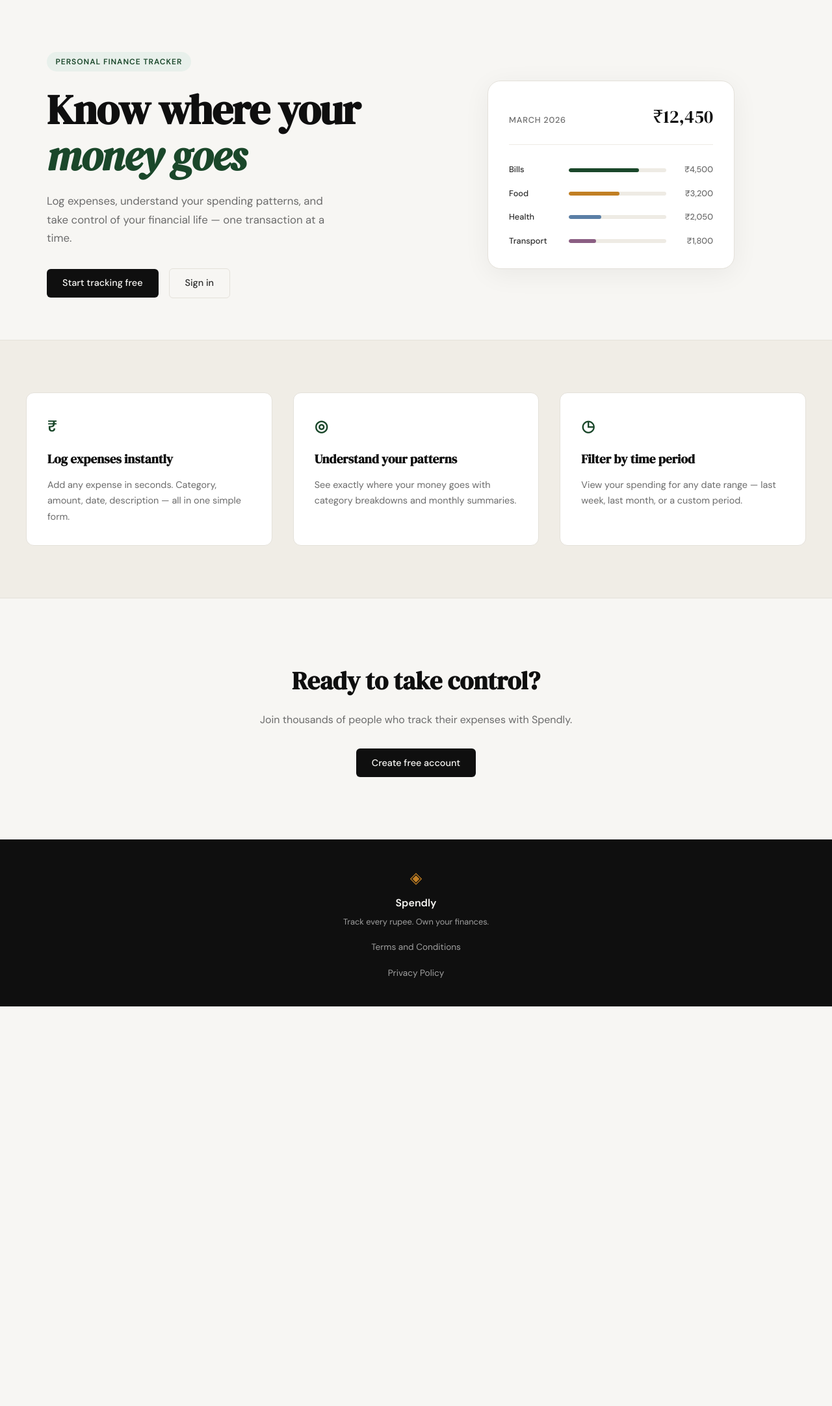
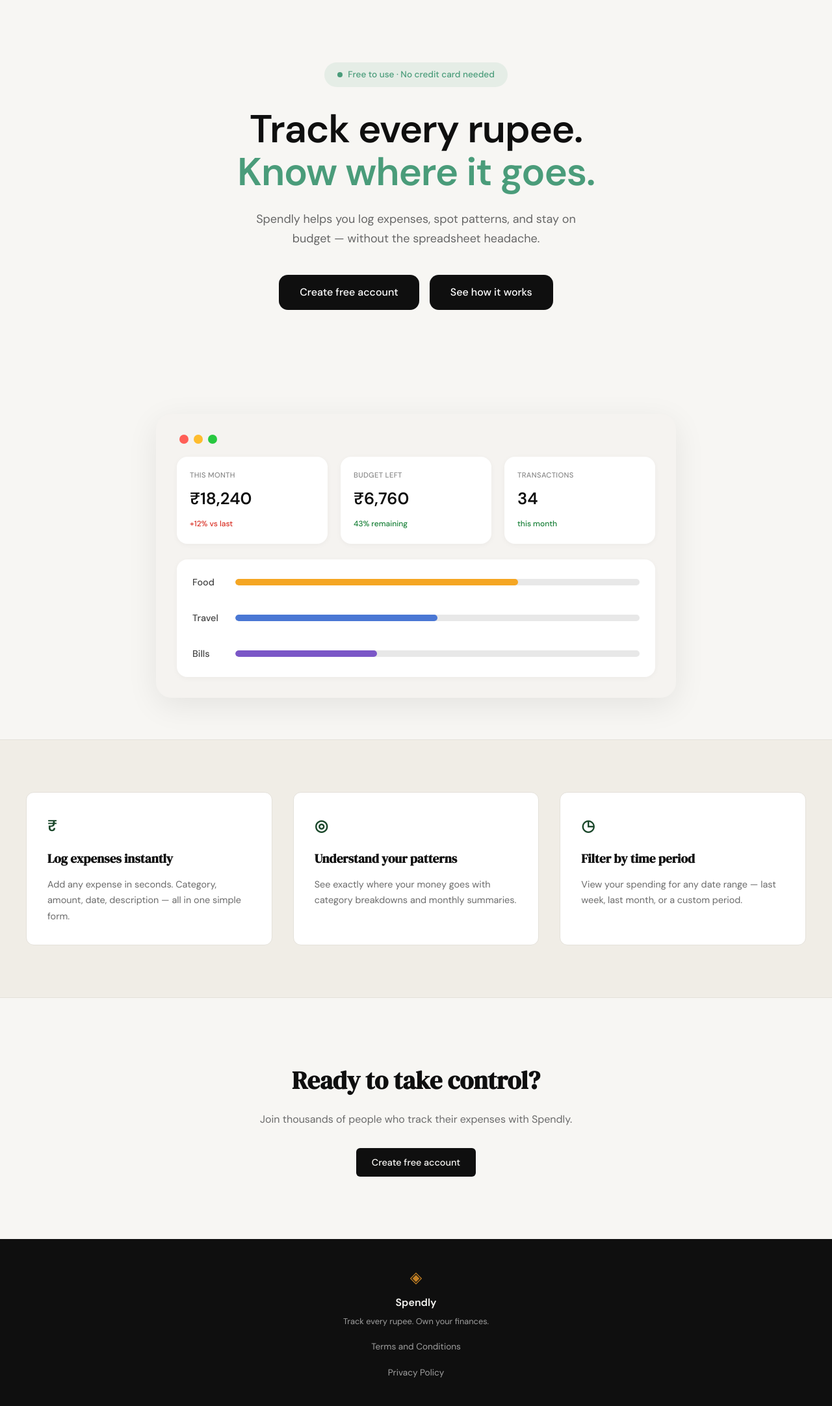
Before and after one commit to subhani2108/expense-tracker-claude, a Flask app: page / in a window 1280 px wide. Shown: the part 61-2225 px from the top of the page at 65% size. Before the commit the page ends 1610 px from the top, so only its background shows below. Run offline with Flask 3, Linux system fonts and the light colour scheme.

Commit message:
landing: redesign hero section to match mockup

```diff
--- /dev/null
+++ b/static/css/landing.css
@@ -0,0 +1,241 @@
+/* ------------------------------------------------------------------ */
+/* Hero Section - Spendly Design                                       */
+/* ------------------------------------------------------------------ */
+
+.hero {
+    padding: 6rem 2rem 4rem;
+    max-width: 1100px;
+    margin: 0 auto;
+    display: flex;
+    flex-direction: column;
+    align-items: center;
+}
+
+.hero-inner {
+    max-width: 600px;
+    margin: 0 auto;
+    text-align: center;
+}
+
+/* Badge */
+.hero-badge {
+    display: inline-flex;
+    align-items: center;
+    gap: 0.5rem;
+    background: rgba(74, 156, 122, 0.1);
+    color: #4a9c7a;
+    font-size: 0.85rem;
+    font-weight: 500;
+    padding: 0.5rem 1.25rem;
+    border-radius: 999px;
+    margin-bottom: 2rem;
+}
+
+.badge-dot {
+    width: 8px;
+    height: 8px;
+    background: #4a9c7a;
+    border-radius: 50%;
+}
+
+/* Headline */
+.hero-title {
+    font-family: 'DM Sans', system-ui, sans-serif;
+    font-weight: 600;
+    font-size: clamp(2.75rem, 5vw, 3.75rem);
+    line-height: 1.1;
+    letter-spacing: -0.02em;
+    color: #0f0f0f;
+    margin-bottom: 1.5rem;
+}
+
+.hero-title .hero-title-teal {
+    color: #4a9c7a;
+    font-style: normal;
+}
+
+/* Subtitle */
+.hero-subtitle {
+    font-size: 1.125rem;
+    color: #666666;
+    line-height: 1.7;
+    max-width: 520px;
+    margin: 0 auto 2.5rem;
+}
+
+/* Buttons */
+.hero-actions {
+    display: flex;
+    gap: 1rem;
+    align-items: center;
+    justify-content: center;
+}
+
+.hero-actions .btn-primary,
+.hero-actions .btn-secondary {
+    display: inline-block;
+    background: #0f0f0f;
+    color: #ffffff;
+    padding: 0.875rem 2rem;
+    border-radius: 14px;
+    font-family: 'DM Sans', system-ui, sans-serif;
+    font-size: 1rem;
+    font-weight: 500;
+    cursor: pointer;
+    border: none;
+    transition: transform 0.15s, background 0.2s;
+    text-decoration: none;
+}
+
+.hero-actions .btn-primary:hover,
+.hero-actions .btn-secondary:hover {
+    background: #1a1a1a;
+    transform: translateY(-1px);
+}
+
+/* Dashboard Preview */
+.hero-visual {
+    display: flex;
+    justify-content: center;
+    width: 100%;
+    margin-top: 3rem;
+}
+
+.dashboard-preview {
+    background: #f5f3f0;
+    border: none;
+    border-radius: 24px;
+    padding: 2rem;
+    width: 100%;
+    max-width: 800px;
+    box-shadow: 0 12px 48px rgba(0,0,0,0.08);
+}
+
+.dashboard-header {
+    display: flex;
+    gap: 0.5rem;
+    margin-bottom: 1.25rem;
+    padding-left: 0.25rem;
+}
+
+.dashboard-dot {
+    width: 14px;
+    height: 14px;
+    border-radius: 50%;
+}
+
+.dashboard-dot.red { background: #ff5f57; }
+.dashboard-dot.yellow { background: #febc2e; }
+.dashboard-dot.green { background: #28c840; }
+
+.dashboard-stats {
+    display: grid;
+    grid-template-columns: repeat(3, 1fr);
+    gap: 1.25rem;
+    margin-bottom: 1.5rem;
+}
+
+.stat-card {
+    background: #ffffff;
+    border: none;
+    border-radius: 16px;
+    padding: 1.25rem;
+    display: flex;
+    flex-direction: column;
+    gap: 0.25rem;
+    box-shadow: 0 2px 8px rgba(0,0,0,0.04);
+}
+
+.stat-label {
+    font-size: 0.7rem;
+    font-weight: 500;
+    color: #888888;
+    text-transform: uppercase;
+    letter-spacing: 0.03em;
+}
+
+.stat-value {
+    font-weight: 600;
+    font-size: 1.6rem;
+    color: #0f0f0f;
+    margin: 0.25rem 0;
+}
+
+.stat-change {
+    font-size: 0.75rem;
+    font-weight: 500;
+}
+
+.stat-change.positive { color: #d93025; }
+.stat-change.neutral { color: #188038; }
+
+.dashboard-categories {
+    background: #ffffff;
+    border: none;
+    border-radius: 16px;
+    padding: 1.5rem;
+    display: flex;
+    flex-direction: column;
+    gap: 1.25rem;
+    box-shadow: 0 2px 8px rgba(0,0,0,0.04);
+}
+
+.category-row {
+    display: flex;
+    align-items: center;
+    gap: 1rem;
+    margin-bottom: 0.75rem;
+}
+
+.category-row:last-child {
+    margin-bottom: 0;
+}
+
+.category-name {
+    font-size: 0.9rem;
+    font-weight: 500;
+    color: #444444;
+    min-width: 50px;
+    text-align: left;
+}
+
+.category-bar-track {
+    flex: 1;
+    height: 10px;
+    background: #e8e8e8;
+    border-radius: 999px;
+    overflow: hidden;
+}
+
+.category-bar {
+    height: 100%;
+    border-radius: 999px;
+    transition: width 0.6s ease;
+}
+
+.category-bar.food { background: #f5a623; }
+.category-bar.travel { background: #4a77d4; }
+.category-bar.bills { background: #7b57c7; }
+
+/* Responsive */
+@media (max-width: 900px) {
+    .hero {
+        padding: 4rem 1.5rem 3rem;
+    }
+
+    .hero-inner {
+        max-width: 100%;
+    }
+
+    .hero-subtitle {
+        max-width: 100%;
+    }
+
+    .hero-actions {
+        flex-wrap: wrap;
+    }
+
+    .hero-visual {
+        display: none;
+    }
+}
--- a/static/css/style.css
+++ b/static/css/style.css
@@ -18,6 +18,13 @@
     --danger-light: #fdecea;
     --border: #e4e1da;
     --border-soft: #eeebe4;
+
+    /* New design colors */
+    --green: #4a9c7a;
+    --green-light: #e8f5f0;
+    --blue: #5b7fa6;
+    --purple: #8b5e83;
+    --orange: #e8a44a;
 
     --font-display: 'DM Serif Display', Georgia, serif;
     --font-body: 'DM Sans', system-ui, sans-serif;
@@ -134,20 +141,28 @@ a { color: inherit; text-decoration: none; }
 }
 
 .hero-badge {
-    display: inline-block;
-    background: var(--accent-light);
-    color: var(--accent);
-    font-size: 0.75rem;
-    font-weight: 600;
-    letter-spacing: 0.08em;
-    text-transform: uppercase;
-    padding: 0.35rem 0.85rem;
+    display: inline-flex;
+    align-items: center;
+    gap: 0.5rem;
+    background: var(--green-light);
+    color: var(--green);
+    font-size: 0.8rem;
+    font-weight: 500;
+    padding: 0.5rem 1rem;
     border-radius: 999px;
     margin-bottom: 1.5rem;
 }
 
+.badge-dot {
+    width: 6px;
+    height: 6px;
+    background: var(--green);
+    border-radius: 50%;
+}
+
 .hero-title {
-    font-family: var(--font-display);
+    font-family: var(--font-body);
+    font-weight: 600;
     font-size: clamp(2.5rem, 5vw, 4rem);
     line-height: 1.1;
     letter-spacing: -0.02em;
@@ -155,16 +170,16 @@ a { color: inherit; text-decoration: none; }
     margin-bottom: 1.25rem;
 }
 
-.hero-title em {
-    font-style: italic;
-    color: var(--accent);
+.hero-title-green {
+    color: var(--green);
+    font-style: normal;
 }
 
 .hero-subtitle {
-    font-size: 1.05rem;
+    font-size: 1.1rem;
     color: var(--ink-muted);
-    line-height: 1.7;
-    max-width: 460px;
+    line-height: 1.6;
+    max-width: 500px;
     margin-bottom: 2rem;
 }
 
@@ -172,7 +187,25 @@ a { color: inherit; text-decoration: none; }
     display: flex;
     gap: 1rem;
     align-items: center;
+    margin-bottom: 3rem;
 }
+
+.btn-secondary {
+    display: inline-block;
+    background: var(--ink);
+    color: var(--paper);
+    padding: 0.65rem 1.5rem;
+    border-radius: var(--radius-sm);
+    font-family: var(--font-body);
+    font-size: 0.9rem;
+    font-weight: 500;
+    cursor: pointer;
+    border: none;
+    transition: background 0.2s;
+    text-decoration: none;
+}
+
+.btn-secondary:hover { background: #333; }
 
 /* ------------------------------------------------------------------ */
 /* Mock card (hero visual)                                             */
--- a/templates/landing.html
+++ b/templates/landing.html
@@ -1,60 +1,74 @@
 {% extends "base.html" %}
 
 {% block title %}Spendly — Track Every Rupee{% endblock %}
+
+{% block head %}
+<link rel="stylesheet" href="{{ url_for('static', filename='css/landing.css') }}">
+{% endblock %}
 
 {% block content %}
 
 <section class="hero">
     <div class="hero-inner">
-        <div class="hero-badge">Personal Finance Tracker</div>
+        <div class="hero-badge">
+            <span class="badge-dot"></span>
+            Free to use · No credit card needed
+        </div>
         <h1 class="hero-title">
-            Know where your<br>
-            <em>money goes</em>
+            Track every rupee.<br>
+            <span class="hero-title-teal">Know where it goes.</span>
         </h1>
         <p class="hero-subtitle">
-            Log expenses, understand your spending patterns,
-            and take control of your financial life —
-            one transaction at a time.
+            Spendly helps you log expenses, spot patterns, and stay
+            on budget — without the spreadsheet headache.
         </p>
         <div class="hero-actions">
-            <a href="{{ url_for('register') }}" class="btn-primary">Start tracking free</a>
-            <a href="{{ url_for('login') }}" class="btn-ghost">Sign in</a>
+            <a href="{{ url_for('register') }}" class="btn-primary">Create free account</a>
+            <a href="#how-it-works" class="btn-secondary">See how it works</a>
         </div>
     </div>
     <div class="hero-visual">
-        <div class="mock-card">
-            <div class="mock-card-header">
-                <span class="mock-label">March 2026</span>
-                <span class="mock-total">₹12,450</span>
+        <div class="dashboard-preview">
+            <div class="dashboard-header">
+                <span class="dashboard-dot red"></span>
+                <span class="dashboard-dot yellow"></span>
+                <span class="dashboard-dot green"></span>
             </div>
-            <div class="mock-bars">
-                <div class="mock-bar-row">
-                    <span class="mock-cat">Bills</span>
-                    <div class="mock-bar-track">
-                        <div class="mock-bar" style="width: 72%"></div>
+            <div class="dashboard-stats">
+                <div class="stat-card">
+                    <span class="stat-label">This month</span>
+                    <span class="stat-value">₹18,240</span>
+                    <span class="stat-change positive">+12% vs last</span>
+                </div>
+                <div class="stat-card">
+                    <span class="stat-label">Budget left</span>
+                    <span class="stat-value">₹6,760</span>
+                    <span class="stat-change neutral">43% remaining</span>
+                </div>
+                <div class="stat-card">
+                    <span class="stat-label">Transactions</span>
+                    <span class="stat-value">34</span>
+                    <span class="stat-change neutral">this month</span>
+                </div>
+            </div>
+            <div class="dashboard-categories">
+                <div class="category-row">
+                    <span class="category-name">Food</span>
+                    <div class="category-bar-track">
+                        <div class="category-bar food" style="width: 70%"></div>
                     </div>
-                    <span class="mock-amt">₹4,500</span>
                 </div>
-                <div class="mock-bar-row">
-                    <span class="mock-cat">Food</span>
-                    <div class="mock-bar-track">
-                        <div class="mock-bar mock-bar-2" style="width: 52%"></div>
+                <div class="category-row">
+                    <span class="category-name">Travel</span>
+                    <div class="category-bar-track">
+                        <div class="category-bar travel" style="width: 50%"></div>
                     </div>
-                    <span class="mock-amt">₹3,200</span>
                 </div>
-                <div class="mock-bar-row">
-                    <span class="mock-cat">Health</span>
-                    <div class="mock-bar-track">
-                        <div class="mock-bar mock-bar-3" style="width: 33%"></div>
+                <div class="category-row">
+                    <span class="category-name">Bills</span>
+                    <div class="category-bar-track">
+                        <div class="category-bar bills" style="width: 35%"></div>
                     </div>
-                    <span class="mock-amt">₹2,050</span>
-                </div>
-                <div class="mock-bar-row">
-                    <span class="mock-cat">Transport</span>
-                    <div class="mock-bar-track">
-                        <div class="mock-bar mock-bar-4" style="width: 28%"></div>
-                    </div>
-                    <span class="mock-amt">₹1,800</span>
                 </div>
             </div>
         </div>
```
